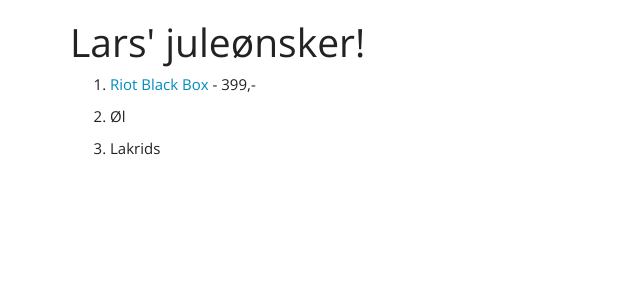
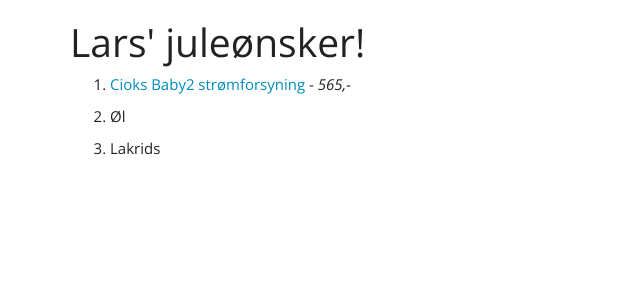
Before and after one commit to larshm/larshm.github.io, a Jekyll site: the page built from index.md, in a window 1280 px wide. Shown: the top 300 px of the page, without its empty margins (0-640 px from the left). Built offline with Jekyll 4.4.1, drawn with Linux system fonts in a browser that asks for light colours.

Commit message:
Added new wish

```diff
--- a/index.md
+++ b/index.md
@@ -4,7 +4,7 @@ title: Juleønsker
 header: Lars' juleønsker!
 ---
 
-1. [Riot Black Box](http://www.4sound.dk/guitar/tilbehoer/stroemforsyningr/riot-black-box) - 399,-
+1. [Cioks Baby2 strømforsyning](http://orkestergraven.dk/produkter/effektpedaler/strmforsyninger?productid=1674) - *565,-*
 
 2. Øl
 
```
